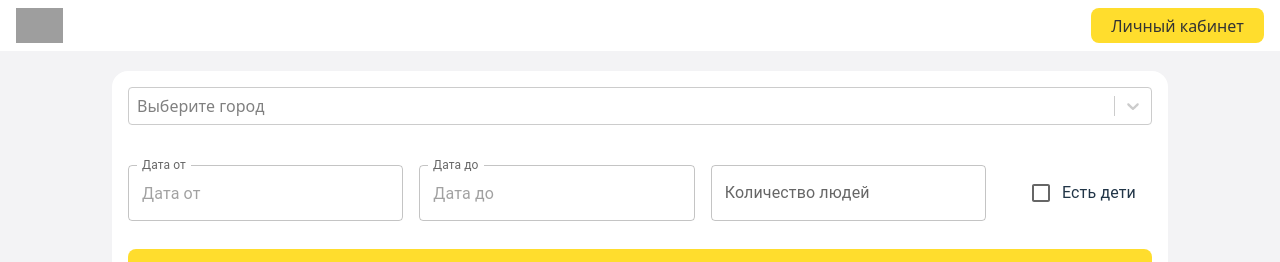
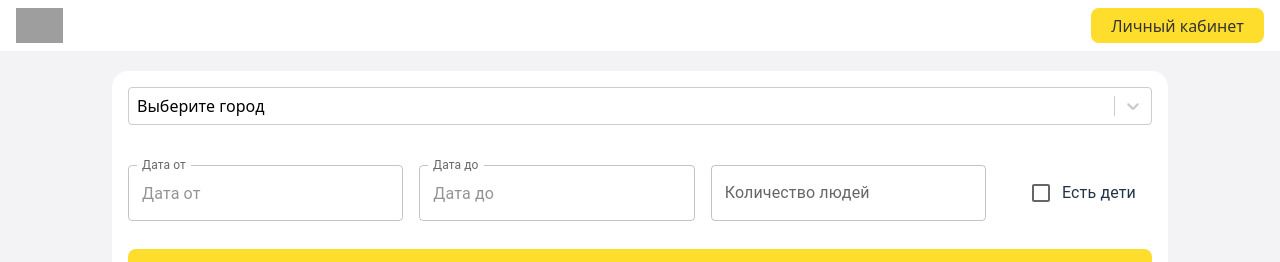
Before and after one commit to MrFromer/Authors_excursions, a React (Vite) app: page / in a window 1280 px wide. Shown: the top 262 px of the page. Built offline with nearby package versions, Linux system fonts and the light colour scheme; grey boxes are pictures that could not be loaded.

Commit message:
Стили подправил

```diff
--- a/src/MainPageFilter.tsx
+++ b/src/MainPageFilter.tsx
@@ -72,26 +72,31 @@ function MainPageFilter() {
             singleValue: (provided) => ({
               ...provided,
               textAlign: "left",
+              color: "black",
               marginLeft: 0,
             }),
             placeholder: (provided) => ({
               ...provided,
               textAlign: "left",
+              color: "black",
               marginLeft: 0,
             }),
             input: (provided) => ({
               ...provided,
               paddingLeft: 0,
+              color: "black",
               marginLeft: 0,
             }),
             option: (provided) => ({
               ...provided,
               textAlign: "left",
+              color: "black",
               marginLeft: 0,
             }),
             noOptionsMessage: (provided) => ({
               ...provided,
               textAlign: "left",
+              color: "black",
               marginLeft: 0,
             }),
             menuPortal: (base) => ({ ...base, zIndex: 9999 }),
@@ -146,7 +151,7 @@ function MainPageFilter() {
                         shrink: true,
                       },
                       input: {
-                        style: { width: "100%", backgroundColor: "white" },
+                        style: { width: "100%", backgroundColor: "white", color: "black" },
                       },
                     }}
                   />
@@ -175,7 +180,7 @@ function MainPageFilter() {
                         shrink: true,
                       },
                       input: {
-                        style: { width: "100%", backgroundColor: "white" },
+                        style: { width: "100%", backgroundColor: "white", color: "black" },
                       },
                     }}
                   />
@@ -190,6 +195,7 @@ function MainPageFilter() {
                 fullWidth
                 slotProps={{
                     htmlInput: {
+                        style: {color: "black"},
                         min: 1,
                     },
                 }}
```
